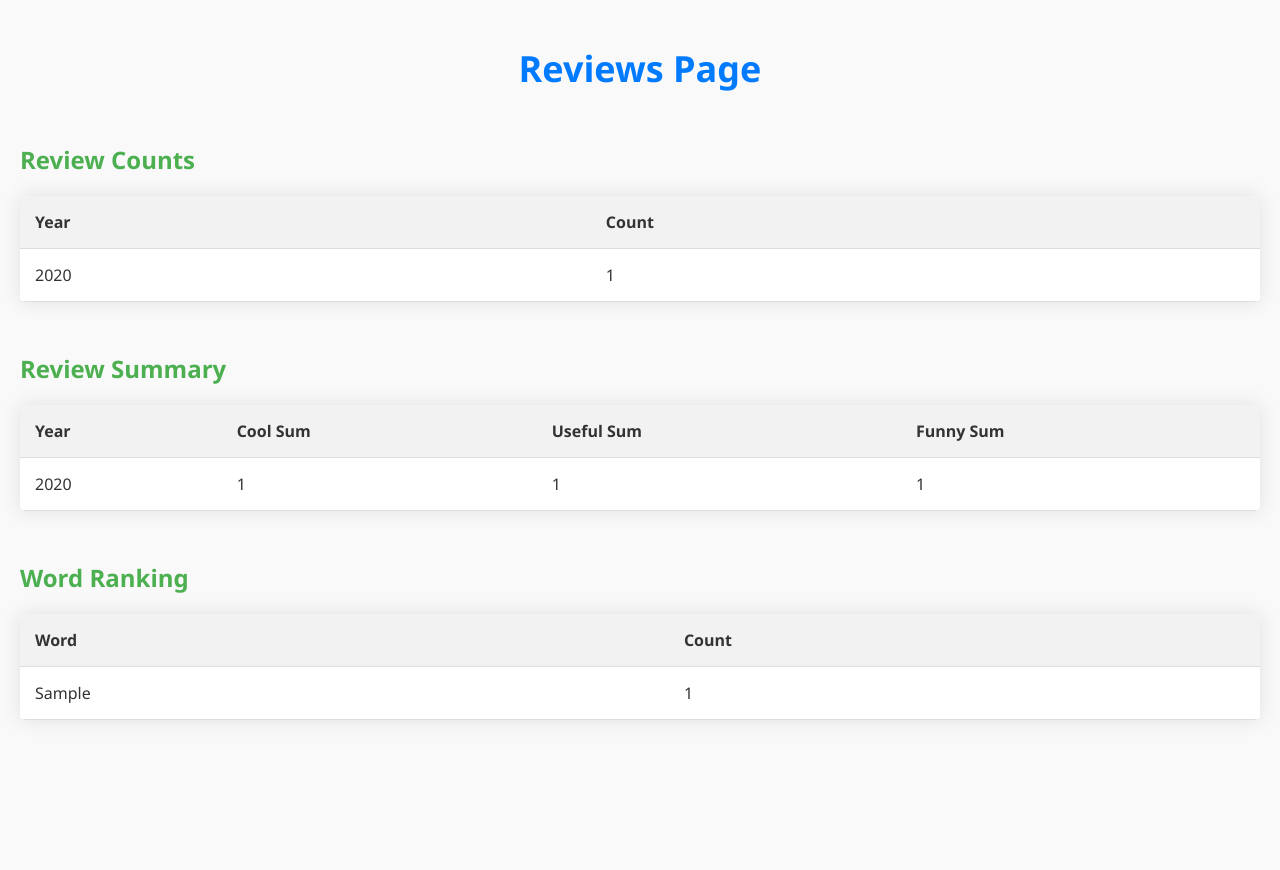
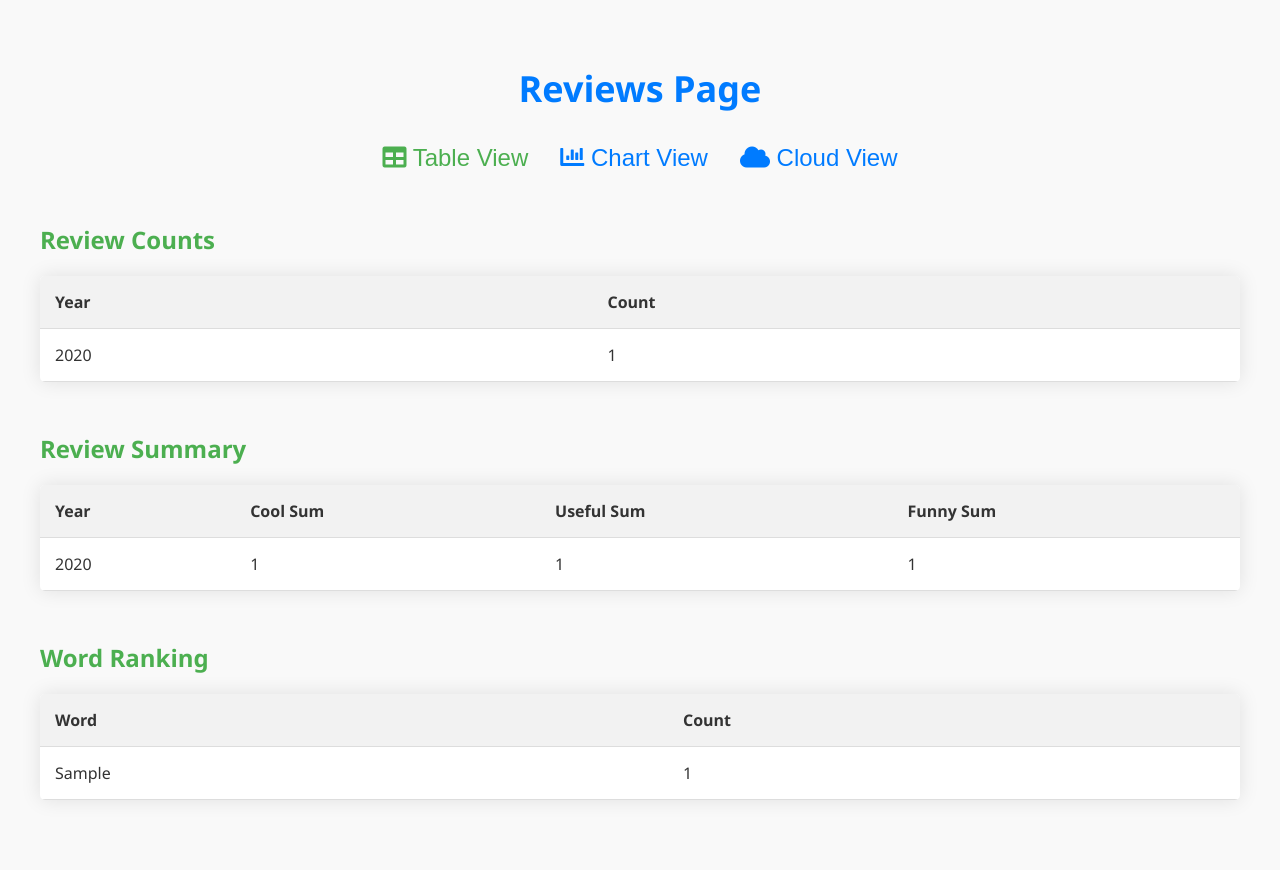
Before and after one commit to Imanelakehal/Yelp-Analysis-Project, a Flask app: page /templatesReviews.html in a window 1280 px wide. Before the commit the page ends 720 px from the top, so only its background shows below. Run offline with Flask 3, Linux system fonts and the light colour scheme; tables that the repository leaves empty hold one stand-in row (values such as "Sample post"); some libraries are stand-ins or nearby versions.

Commit message:
Reviews Page

```diff
--- a/templates/Reviews.html
+++ b/templates/Reviews.html
@@ -4,7 +4,6 @@
     <meta charset="UTF-8">
     <meta name="viewport" content="width=device-width, initial-scale=1.0">
     <title>Reviews Page</title>
-    <link rel="stylesheet" href="https://cdnjs.cloudflare.com/ajax/libs/font-awesome/5.15.4/css/all.min.css">
     <link rel="stylesheet" href="https://cdnjs.cloudflare.com/ajax/libs/font-awesome/5.15.4/css/all.min.css">
     <style>
         body {
@@ -109,8 +108,26 @@
     </style>
 </head>
 <body>
+    <div class="container">
         <h1>Reviews Page</h1>
 
+        <div class="toggle-view-icons">
+            <button id="tableView" class="active" onclick="toggleView('table')">
+                <i class="fas fa-table"></i>
+                Table View
+            </button>
+            <button id="chartView" onclick="toggleView('chart')">
+                <i class="fas fa-chart-bar"></i>
+                Chart View
+            </button>
+            <button id="cloudView" onclick="toggleView('cloud')">
+                <i class="fas fa-cloud"></i>
+                Cloud View
+            </button>
+        </div>
+
+
+        <div id="tableViewContent">
             <h2>Review Counts</h2>
             <table>
                 <thead>
```
Lines whose indentation alone changed are shown as unchanged.
